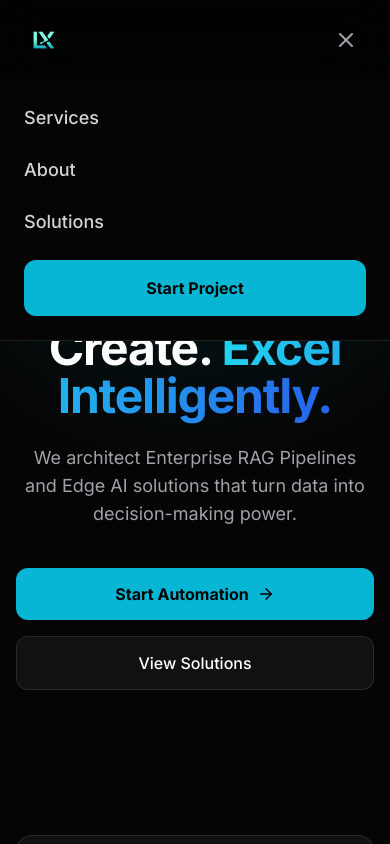
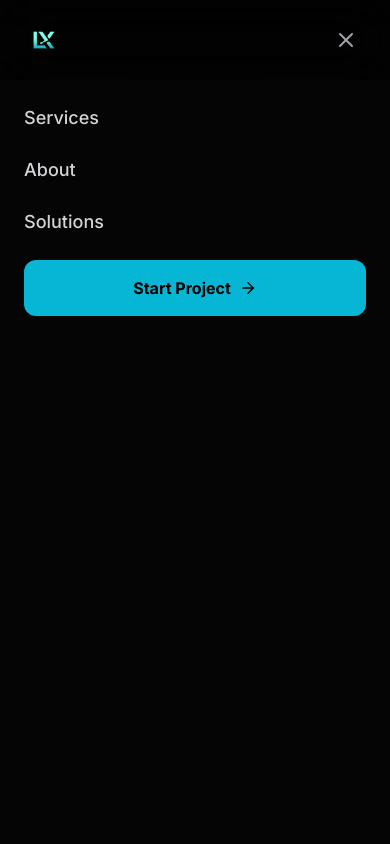
Before and after one commit to lexpertzAI/lexpertz-ai-portfolio, a Next.js app: page / in a window 390 px wide. Both pictures are taken after a click on the button 346 px from the left and 40 px from the top of the page. Shown: the top 844 px of the page. Built offline with nearby package versions, Linux system fonts and the light colour scheme.

Commit message:
Update navbar links and contact button structure

```diff
--- a/src/components/navbar.tsx
+++ b/src/components/navbar.tsx
@@ -4,13 +4,14 @@ import Image from "next/image";
 import React, { useState } from "react";
 import Link from "next/link";
 import { motion, AnimatePresence } from "framer-motion";
-import { Menu, X, Cpu, ArrowRight } from "lucide-react";
+import { Menu, X, ArrowRight } from "lucide-react";
 import { cn } from "@/lib/utils";
 
+// Updated links with "/" to ensure they work from any page
 const navLinks = [
-  { name: "Services", href: "#services" },
-  { name: "About", href: "#about" },
-  { name: "Solutions", href: "#solutions" },
+  { name: "Services", href: "/#services" },
+  { name: "About", href: "/#about" },
+  { name: "Solutions", href: "/#solutions" },
 ];
 
 export const Navbar = () => {
@@ -19,6 +20,7 @@ export const Navbar = () => {
   return (
     <nav className="fixed top-0 left-0 right-0 z-[100] border-b border-white/5 bg-black/60 backdrop-blur-xl">
       <div className="max-w-7xl mx-auto px-6 h-20 flex items-center justify-between">
+
         {/* Logo Section */}
         <Link href="/" className="flex items-center gap-2 group">
           {/* Mobile: Show Icon Only */}
@@ -55,9 +57,13 @@ export const Navbar = () => {
               {link.name}
             </Link>
           ))}
-          <button className="bg-white text-black text-sm font-bold px-5 py-2.5 rounded-full hover:bg-cyan-400 transition-all flex items-center gap-2">
-            Contact <ArrowRight size={14} />
-          </button>
+
+          {/* Linked Contact Button */}
+          <Link href="/#contact">
+            <button className="bg-white text-black text-sm font-bold px-5 py-2.5 rounded-full hover:bg-cyan-400 transition-all flex items-center gap-2">
+              Contact <ArrowRight size={14} />
+            </button>
+          </Link>
         </div>
 
         {/* Mobile Toggle */}
@@ -76,7 +82,7 @@ export const Navbar = () => {
             initial={{ opacity: 0, y: -20 }}
             animate={{ opacity: 1, y: 0 }}
             exit={{ opacity: 0, y: -20 }}
-            className="absolute top-20 left-0 right-0 bg-brand-black border-b border-white/10 p-6 flex flex-col gap-6 md:hidden backdrop-blur-2xl"
+            className="absolute top-20 left-0 right-0 bg-brand-black border-b border-white/10 p-6 flex flex-col gap-6 md:hidden backdrop-blur-2xl h-screen"
           >
             {navLinks.map((link) => (
               <Link
@@ -88,9 +94,13 @@ export const Navbar = () => {
                 {link.name}
               </Link>
             ))}
-            <button className="w-full bg-cyan-500 text-black font-bold py-4 rounded-xl">
-              Start Project
-            </button>
+
+            {/* Mobile Contact Button */}
+            <Link href="/#contact" onClick={() => setIsOpen(false)}>
+              <button className="w-full bg-cyan-500 text-black font-bold py-4 rounded-xl flex justify-center items-center gap-2">
+                Start Project <ArrowRight size={18} />
+              </button>
+            </Link>
           </motion.div>
         )}
       </AnimatePresence>
```
